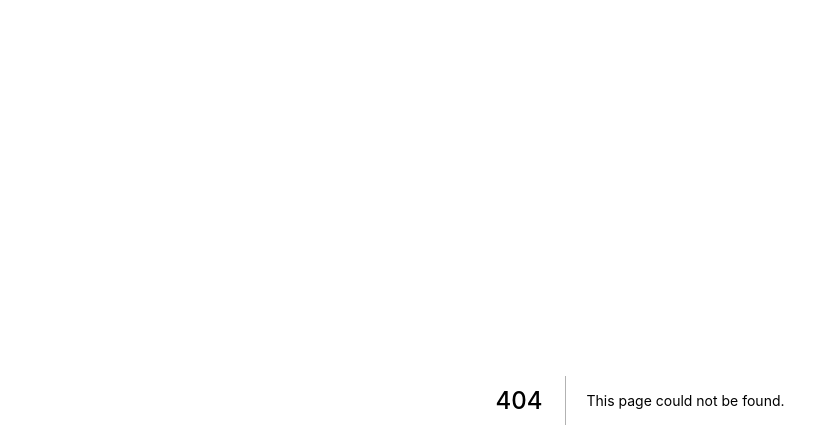
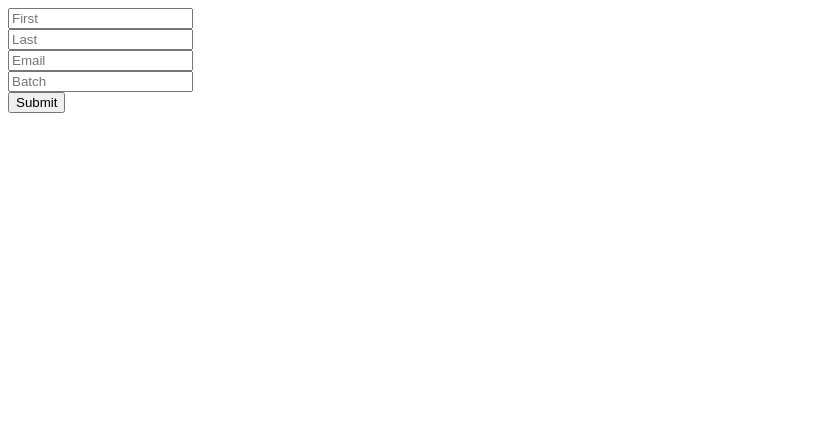
Before and after one commit to ebalczewski/rcmapp, a Next.js app: page /FormContainer in a window 1280 px wide. Before the commit this address had no page. Shown: the top 448 px of the page, without its empty margins (0-839 px from the left). Built offline with nearby package versions, Linux system fonts and the light colour scheme.

Commit message:
Built a basic form with stateless TextBox. Got POST request working to the backend through the /createUser endpoint.

```diff
--- a/app.js
+++ b/app.js
@@ -36,6 +36,9 @@ app.post('/users', function(req, res) {
 	res.send(' ');
 });
 
+app.post('/createUser', function(req, res) {
+	User.create(req.body);
+})
 
 app.get('/users/:userId/addresses/coordinates/', function (req, res) {
 	let userId = req.params.userId;
--- /dev/null
+++ b/components/Button.js
@@ -0,0 +1,7 @@
+const Button = (props) => {
+    return(
+        <button type = {props.type} onClick = {props.action}>{props.title}</button>
+    );
+}
+
+export default Button;
--- /dev/null
+++ b/components/TextBox.js
@@ -0,0 +1,16 @@
+const TextBox = (props) => {
+    return(
+        <div>
+            <input
+                id={props.name}
+                name={props.name}
+                type={props.type}
+                value={props.value}
+                onChange={props.handleChange}
+                placeholder={props.placeholder}
+            />
+        </div>
+    );
+}
+
+export default TextBox;
--- /dev/null
+++ b/pages/FormContainer.js
@@ -0,0 +1,98 @@
+import React, {Component} from 'react';
+
+import TextBox from "../components/TextBox"
+import Button from "../components/Button"
+
+class FormContainer extends Component {
+    constructor(props) {
+        super(props);
+
+        this.state = {
+            newUser: {
+                email: '',
+                firstName: '',
+                lastName: '',
+                batch: '',
+            }
+            //batch options -> pull down
+        }
+    }
+
+    handleFormSubmit = (event) => {
+        (event).preventDefault();
+        let userData = this.state.newUser;
+
+        console.log(JSON.stringify(userData));
+
+        // fetch("http://localhost:4000/createUser",{
+        //     method: "POST",
+        //     body: JSON.stringify(userData),
+        //     headers: {
+        //         'Accept': "application",
+        //         'Content-Type' : "application/json"
+        //     }
+        // }).then(response => {
+        //     response.json().then(data => {
+        //         console.log("Successful" + data);
+        //     })
+        // })
+
+        console.log("submit");
+    }
+
+    handleInput = (event) => {
+
+        let name = event.target.name
+        let value = event.target.value
+
+        this.setState( prevState => {
+            return {
+                newUser : {
+                    ...prevState.newUser, [name]: value
+                }
+            }
+        }, () => console.log(this.state.newUser)
+        )
+    }
+
+    render() {
+        return(
+            <form onSubmit={this.handleFormSubmit}>
+                <TextBox
+                    type = {'text'}
+                    name = {'firstName'}
+                    value = {this.state.newUser.name}
+                    placeholder = {"First"}
+                    handleChange = {this.handleInput}/>
+
+                    <TextBox
+                    type = {'text'}
+                    name = {'lastName'}
+                    value = {this.state.newUser.name}
+                    placeholder = {"Last"}
+                    handleChange = {this.handleInput}/>
+
+                    <TextBox
+                    type = {'text'}
+                    name = {'email'}
+                    value = {this.state.newUser.name}
+                    placeholder = {"Email"}
+                    handleChange = {this.handleInput}/>
+
+                    <TextBox
+                    type = {'text'}
+                    name = {'batch'}
+                    value = {this.state.newUser.name}
+                    placeholder = {"Batch"}
+                    handleChange = {this.handleInput}/>
+
+                    <Button
+                    title = "Submit"
+                    type = "submit"
+                    onClick = {this.handleFormSubmit} />
+            </form>
+        );
+    }
+}
+
+export default FormContainer;
```
Also changed, not shown: pages/index.js (+17 -11 lines), 1 other file (tests, documents, lock files or other folders).
